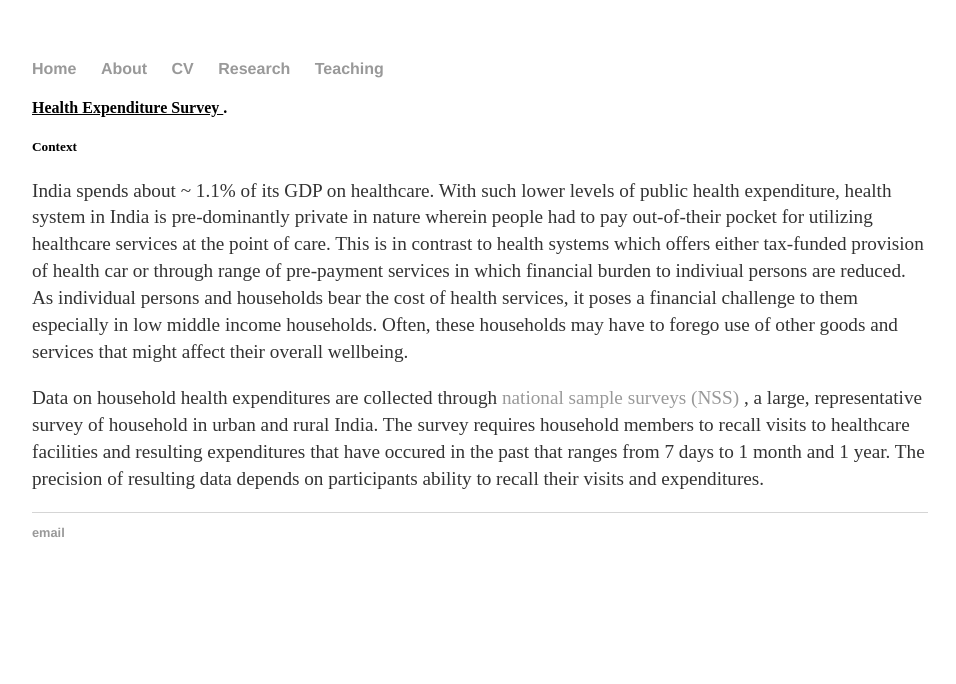
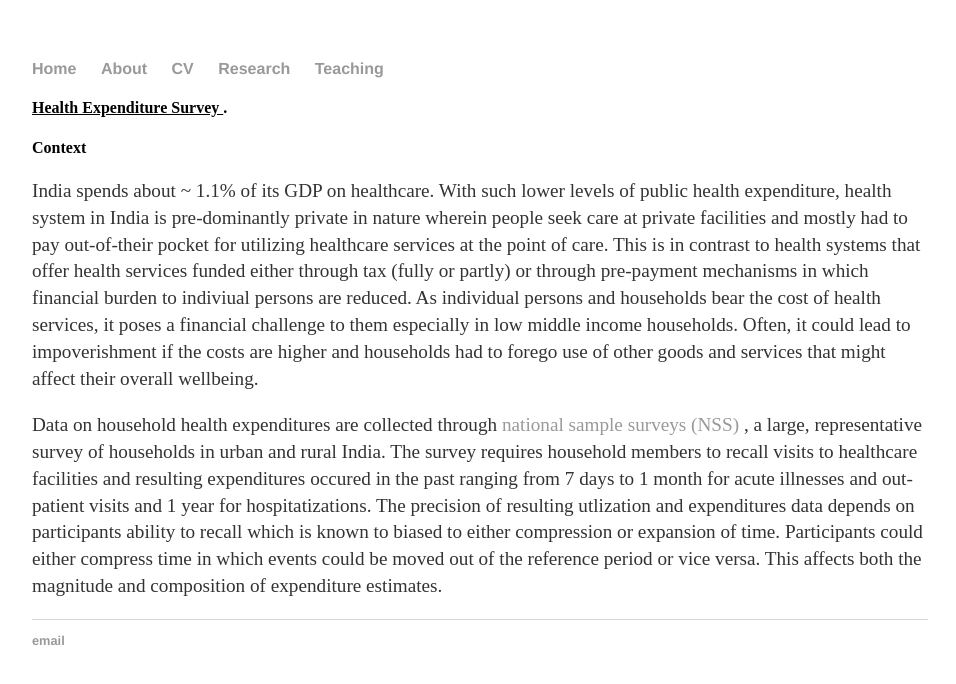
Before and after one commit to psp6/psp6.github.io, a Jekyll site: the page built from research/index.html, in a window 1280 px wide. Shown: the top 684 px of the page, without its empty margins (160-1116 px from the left). Built offline with Jekyll 4.4.1, drawn with Linux system fonts in a browser that asks for light colours.

Commit message:
Update index.html

```diff
--- a/research/index.html
+++ b/research/index.html
@@ -6,14 +6,13 @@ title: research
  <div class = "blurb">
    <h4> <u> Health Expenditure Survey </u>. </h4>
 
-   <h5> Context </h5>
+   <h4> Context </h4>
 
    <p> India spends about ~ 1.1% of its GDP on healthcare. With such lower levels of public health expenditure, health system
-     in India is pre-dominantly private in nature wherein people had to pay out-of-their pocket for utilizing healthcare services
-     at the point of care. This is in contrast to health systems which offers either tax-funded provision of health car or
-     through range of pre-payment services in which financial burden to indiviual persons are reduced. As individual persons and
-     households bear the cost of health services, it poses a financial challenge to them especially in low middle income households.
-     Often, these households may have to forego use of other goods and services that might affect their overall wellbeing.
+     in India is pre-dominantly private in nature wherein people seek care at private facilities and mostly had to pay out-of-their pocket for utilizing healthcare services at the point of care. This is in contrast to health systems that offer health services funded either through tax (fully or partly) or through pre-payment mechanisms in which financial burden to indiviual persons are reduced. As individual persons and households bear the cost of health services, it poses a financial challenge to them especially in low middle income households. Often, it could lead to impoverishment if the costs are higher and households had to forego use of other goods and services that might affect their overall wellbeing.
    </p>
 
-   <p> Data on household health expenditures are collected through <a href = ""> national sample surveys (NSS) </a> , a large,    representative survey of household in urban and rural India. The survey requires household members to recall visits to healthcare facilities and resulting expenditures that have occured in the past that ranges from 7 days to 1 month and 1 year. The precision of resulting data depends on participants ability to recall their visits and expenditures. </p>
+   <p> Data on household health expenditures are collected through <a href = ""> national sample surveys (NSS) </a> , a large,    representative survey of households in urban and rural India. The survey requires household members to recall visits to healthcare facilities and resulting expenditures occured in the past ranging from 7 days to 1 month for acute illnesses and out-patient visits and 1 year for hospitatizations. The precision of resulting utlization and expenditures data depends on participants ability to recall which is known to biased to either compression or expansion of time. Participants could either compress time in which events could be moved out of the reference period or vice versa. This affects both the magnitude and composition of expenditure estimates.
+  </p>
+
+  <p>
```
